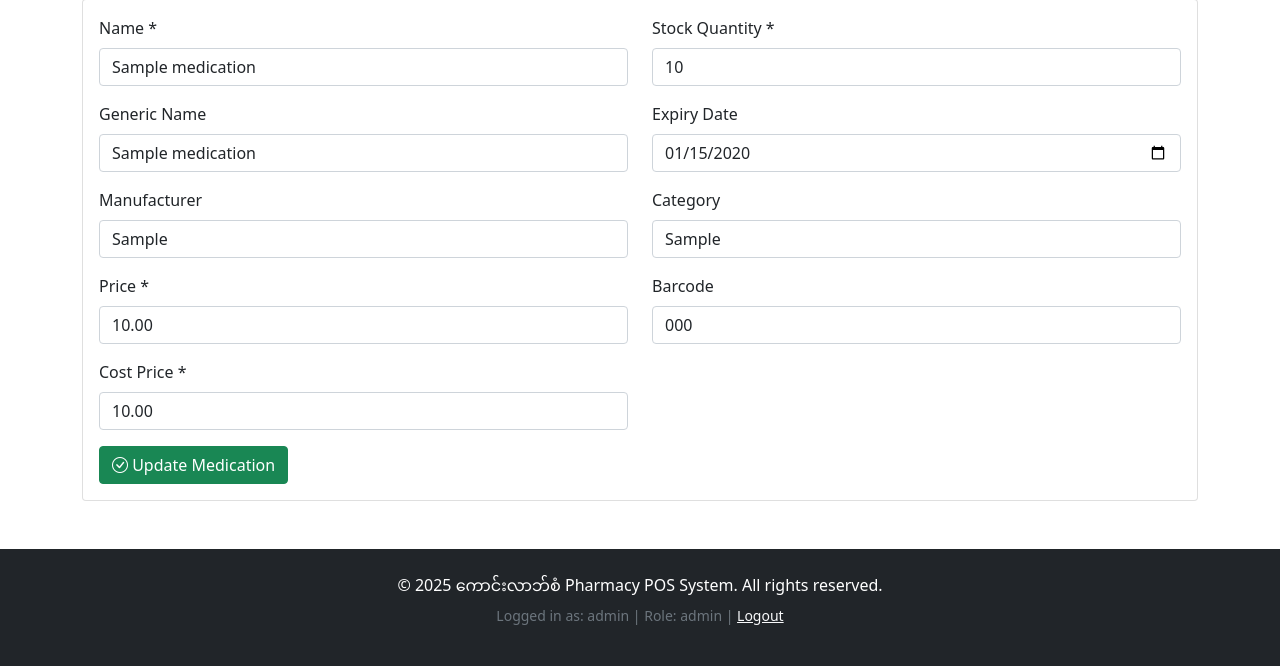
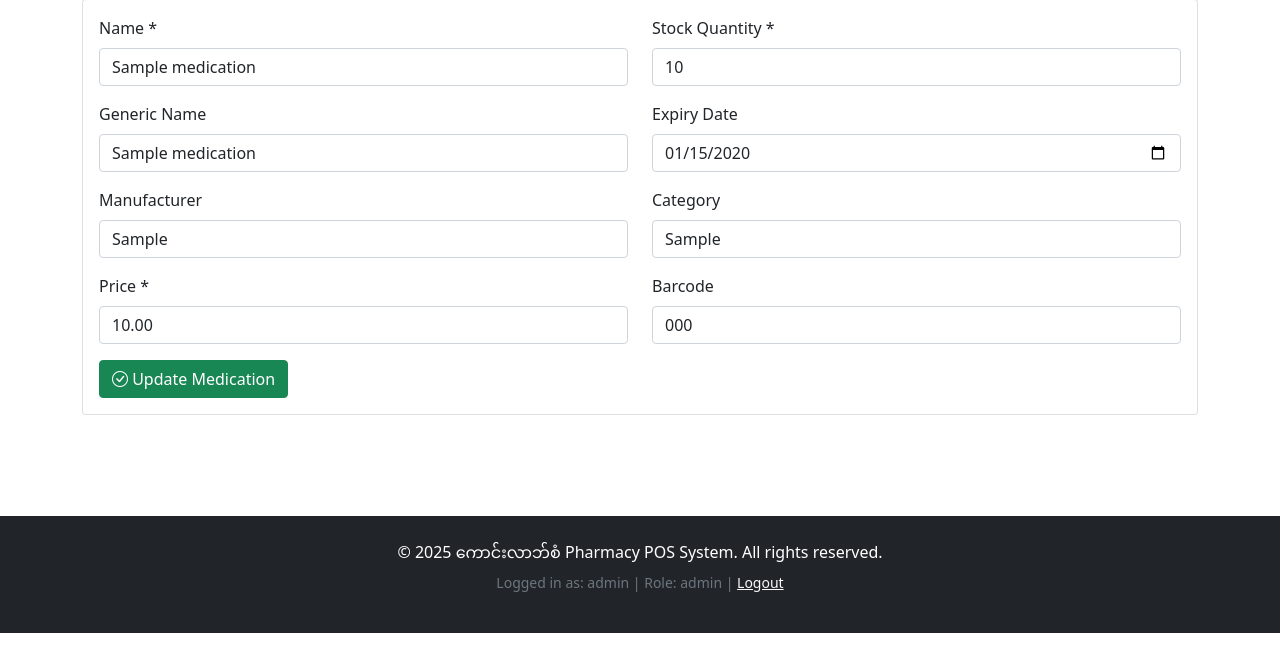
Before and after one commit to JohnFrp/PSS, a Flask app: page /edit/1 in a window 1280 px wide. Shown: the part 167-833 px from the top of the page. After the commit the page ends 800 px from the top, so only its background shows below. Run offline with Flask 3, Linux system fonts and the light colour scheme; a user stored in the database is signed in; tables that the repository leaves empty hold one stand-in row (values such as "Sample post").

Commit message:
Update edit_medication.html

```diff
--- a/app/templates/inventory/edit_medication.html
+++ b/app/templates/inventory/edit_medication.html
@@ -6,7 +6,7 @@
         <h1>Edit Medication</h1>
     </div>
     <div class="col-auto">
-        <a href="{{ url_for('inventory') }}" class="btn btn-secondary">
+        <a href="{{ url_for('inventory.inventory') }}" class="btn btn-secondary">
             <i class="bi bi-arrow-left"></i> Back to Inventory
         </a>
     </div>
@@ -14,7 +14,7 @@
 
 <div class="card">
     <div class="card-body">
-        <form method="POST" action="{{ url_for('edit_medication', id=medication.id) }}">
+        <form method="POST" action="{{ url_for('inventory.edit_medication', id=medication.id) }}">
             <div class="row">
                 <div class="col-md-6">
                     <div class="mb-3">
@@ -31,11 +31,7 @@
                     </div>
                     <div class="mb-3">
                         <label for="price" class="form-label">Price *</label>
-                        <input type="number" step="0.01" class="form-control" id="price" name="price" value="{{ medication.price }}" required>
-                    </div>
-                    <div class="mb-3">
-                        <label for="price" class="form-label">Cost Price *</label>
-                        <input type="number" step="0.01" class="form-control" id="price" name="price" value="{{ medication.cost_price }}" required>
+                        <input type="number" step="1" class="form-control" id="price" name="price" value="{{ medication.price }}" required>
                     </div>
                 </div>
                 <div class="col-md-6">
```
